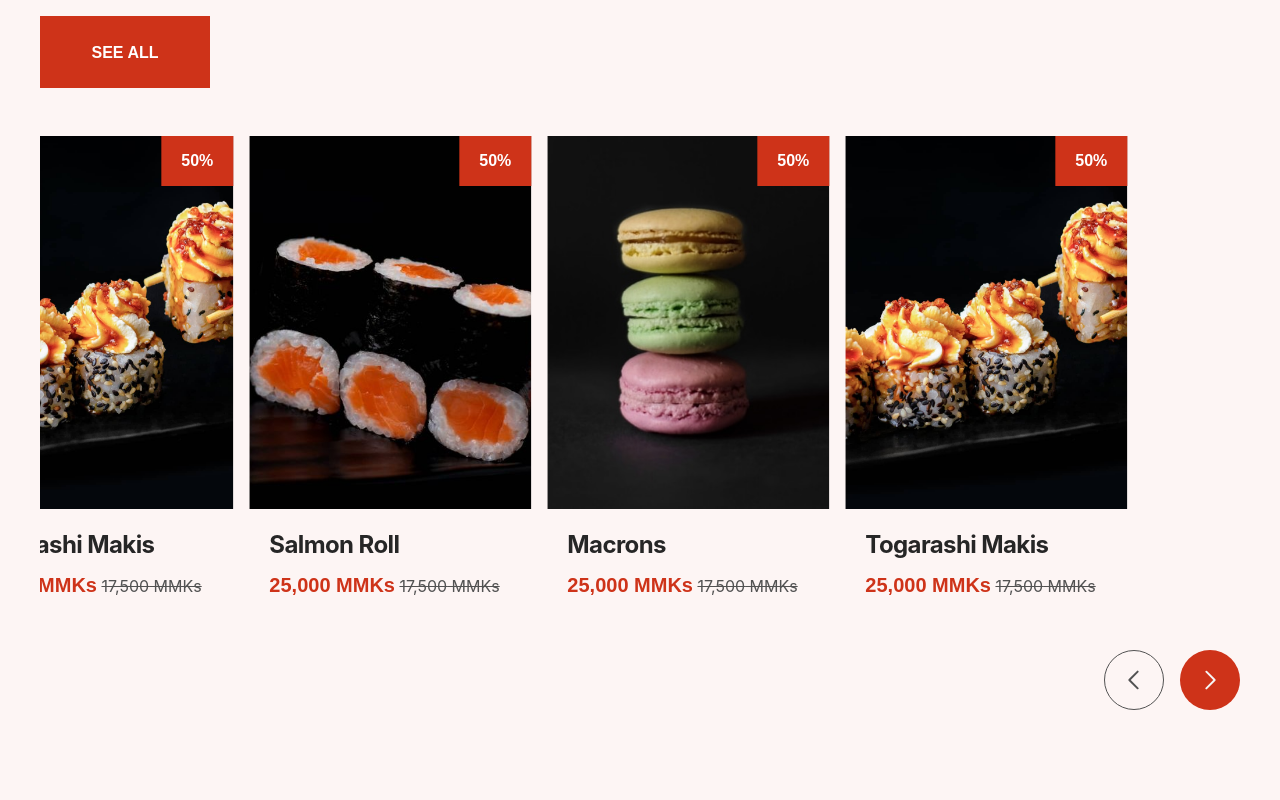
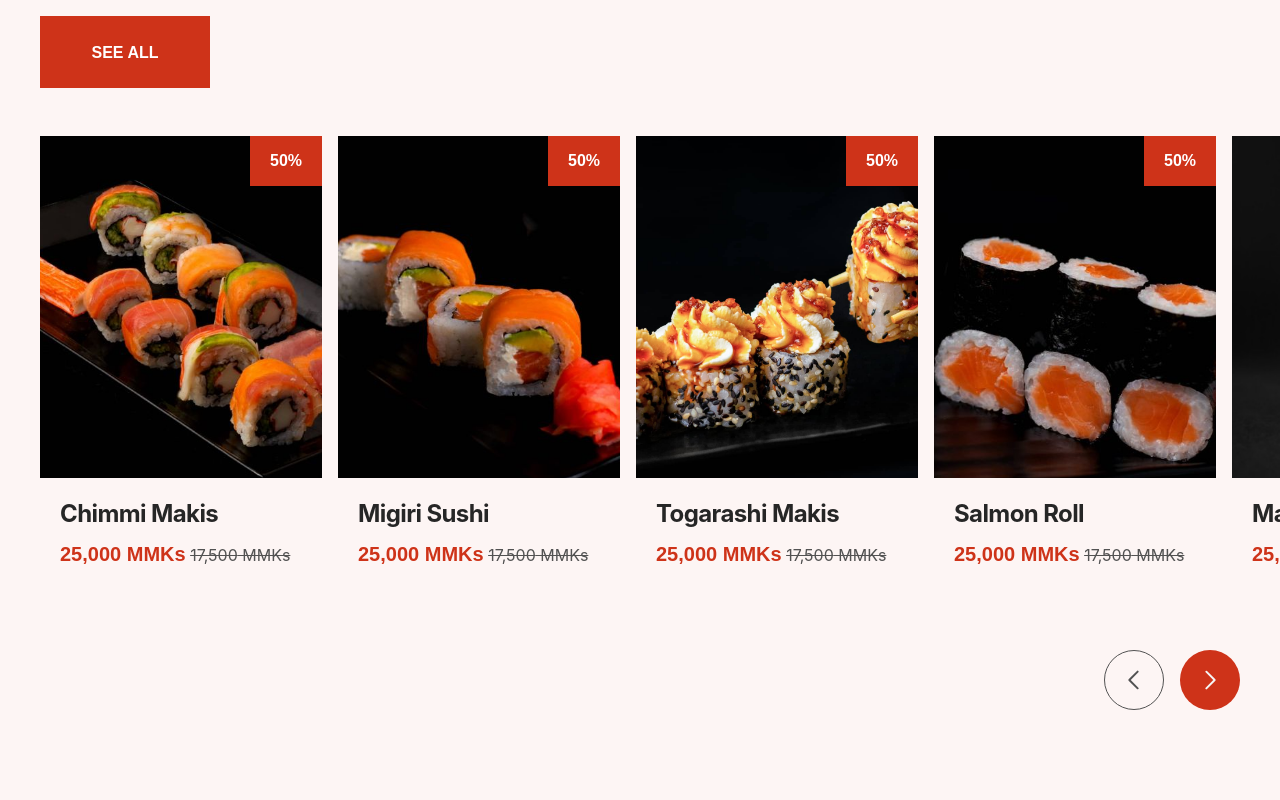
Before and after one commit to Khant-Min-Htut/mcf10_mcp7_myanshi_web, a React (Vite) app: page / in a window 1280 px wide. Shown: the part 2360-3160 px from the top of the page. Built offline with nearby package versions, Linux system fonts and the light colour scheme.

Commit message:
promotion_section_optimized

```diff
--- a/src/components/cards/MenuCard.jsx
+++ b/src/components/cards/MenuCard.jsx
@@ -9,16 +9,16 @@ const MenuCard = ({
   promotionPercent,
 }) => {
   return (
-    <div className="max-w-[282px] max-h-[466px] relative">
+    <div className="max-w-[282px] max-h-[466px] relative flex flex-col justify-between">
       {promotionPercent && (
         <p className="text-[16px] leading-[21.6px] font-[700] text-white font-satoshi  uppercase bg-primary-color absolute top-0 right-0 px-2 text-center z-10 w-full h-full max-h-[50px] max-w-[72px] flex items-center justify-center ">
           {promotionPercent}
         </p>
       )}
 
-      <div className="w-full min-w-[282px] min-h-[373px] relative overflow-hidden">
+      <div className="w-full min-w-[282px] max-h-[373px] relative overflow-hidden">
         <img
-          className=" h-4/5 min-w-[282px] min-h-[373px] object-cover relative transition-all duration-300 hover:scale-110"
+          className=" min-w-[282px] h-[373px] bg-red-200 object-cover relative transition-all duration-300 hover:scale-110"
           src={image}
         />
       </div>
--- a/src/features/home/components/Carousel.jsx
+++ b/src/features/home/components/Carousel.jsx
@@ -1,20 +1,54 @@
-import React from "react";
+import React, { useEffect, useRef, useState } from "react";
 import MenuCard from "../../../components/cards/MenuCard";
 import RoundedBtn from "../../../buttons/RoundedBtn";
-import Container from "../../../components/Container";
 import useCarousel from "../../../hooks/useCarouse";
+const Carousel = ({ menuItems }) => {
+  const [cardsPerView, setCardsPerView] = useState(1);
+  const [isHovered, setIsHovered] = useState(false);
+  const ref = useRef(null);
+  const handleMouseEnter = () => setIsHovered(true);
+  const handleMouseLeave = () => setIsHovered(false);
 
-const Carousel = ({ menuItems, cardsPerView = 3 }) => {
-  const { currentIndex, nextSlide, prevSlide } = useCarousel(menuItems, cardsPerView);
+  useEffect(() => {
+    const handleResize = () => {
+      if (window.innerWidth > 1193) {
+        setCardsPerView(4);
+      } else if (window.innerWidth > 890) {
+        setCardsPerView(3);
+      } else if (window.innerWidth > 600) {
+        setCardsPerView(2);
+      } else {
+        setCardsPerView(1);
+      }
+    };
+
+    handleResize();
+    window.addEventListener("resize", handleResize);
+    return () => {
+      window.removeEventListener("resize", handleResize);
+    };
+  }, []);
+
+  const { currentIndex, nextSlide, prevSlide } = useCarousel(
+    menuItems,
+    cardsPerView,
+    isHovered,
+    3000
+  );
 
   return (
     <div className="flex flex-col gap-12 w-full">
       <div className="flex relative">
         <div className="absolute right-full top-0 h-full w-[200px] bg-background-color z-10"></div>
         <div
-          className="flex gap-4 transition-transform duration-300"
+          ref={ref}
+          onMouseEnter={handleMouseEnter}
+          onMouseLeave={handleMouseLeave}
+          className="flex gap-4 transition-transform duration-700"
           style={{
-            transform: `translateX(-${currentIndex * (100 / cardsPerView)}%)`,
+            transform: `translateX(-${
+              currentIndex * 282 + 16 * currentIndex
+            }px)`,
           }}
         >
           {menuItems.map((item, index) => (
@@ -25,7 +59,6 @@ const Carousel = ({ menuItems, cardsPerView = 3 }) => {
               promotionPrice={item.promotionPrice}
               originalPrice={item.originalPrice}
               promotionPercent={item.promotionPercent}
-
             />
           ))}
         </div>
--- a/src/features/home/components/PromotionsSection.jsx
+++ b/src/features/home/components/PromotionsSection.jsx
@@ -25,7 +25,7 @@ const PromotionsSection = () => {
             </Paragraph>
             <SolidBtn text="SEE ALL" />
           </div>
-          <Carousel menuItems={cardData} cardsPerView={3} showData={10} />
+          <Carousel menuItems={cardData} showData={10} />
         </div>
       </Container>
     </section>
--- a/src/hooks/useCarouse.jsx
+++ b/src/hooks/useCarouse.jsx
@@ -1,38 +1,33 @@
 import { useState, useEffect } from "react";
 
-const useCarousel = (items, cardsPerView = 3, autoSlideInterval = 3000) => {
+const useCarousel = (items, cardsPerView = 1,isHovered, autoSlideInterval = 3000) => {
   const [currentIndex, setCurrentIndex] = useState(0);
   const cardLength = items.length;
-  const isEnd = currentIndex === Math.ceil(cardLength / cardsPerView) - 1;
-
-  useEffect(() => {
-    if (isEnd) {
-      setCurrentIndex(0);
-    }
-  }, [isEnd]);
 
   const nextSlide = () => {
-    if (currentIndex < items.length - cardsPerView) {
-      setCurrentIndex(currentIndex + 1);
+    if (currentIndex + cardsPerView >= cardLength) {
+      setCurrentIndex(0);
     } else {
-      setCurrentIndex(0); // Loop back to the start
+      setCurrentIndex(currentIndex + cardsPerView);
     }
   };
 
   const prevSlide = () => {
     if (currentIndex > 0) {
-      setCurrentIndex(currentIndex - 1);
+      setCurrentIndex(currentIndex - cardsPerView);
+    } else {
+      setCurrentIndex(cardLength - cardsPerView);
     }
   };
 
   useEffect(() => {
-    if (autoSlideInterval) {
-      const timer = setInterval(nextSlide, autoSlideInterval);
-      return () => clearInterval(timer); // Cleanup on unmount
+    if (!isHovered) {
+      const interval = setInterval(nextSlide, autoSlideInterval);
+      return () => clearInterval(interval);
     }
-  }, [currentIndex, autoSlideInterval]);
+  }, [currentIndex, autoSlideInterval,isHovered]);
 
-  return { currentIndex, nextSlide, prevSlide, cardLength, isEnd };
+  return { currentIndex, nextSlide, prevSlide, cardLength };
 };
 
 export default useCarousel;
```
